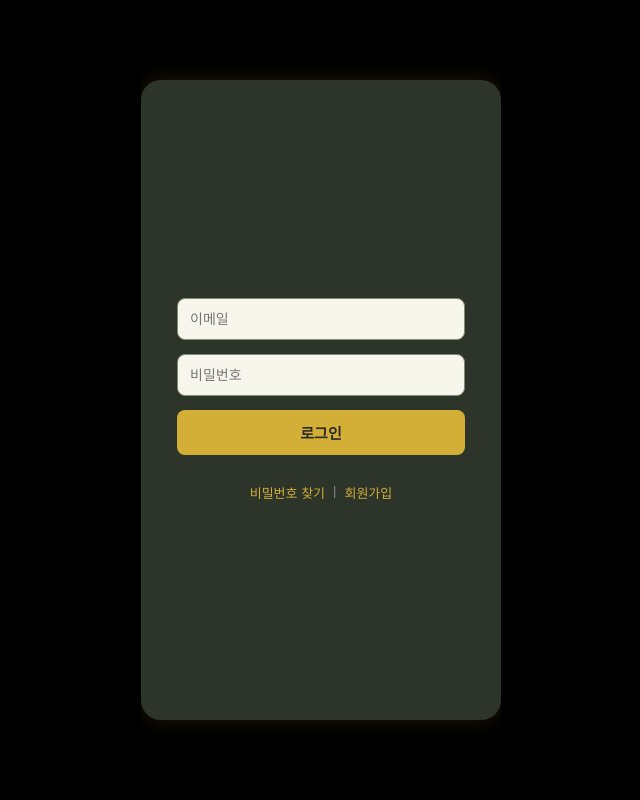
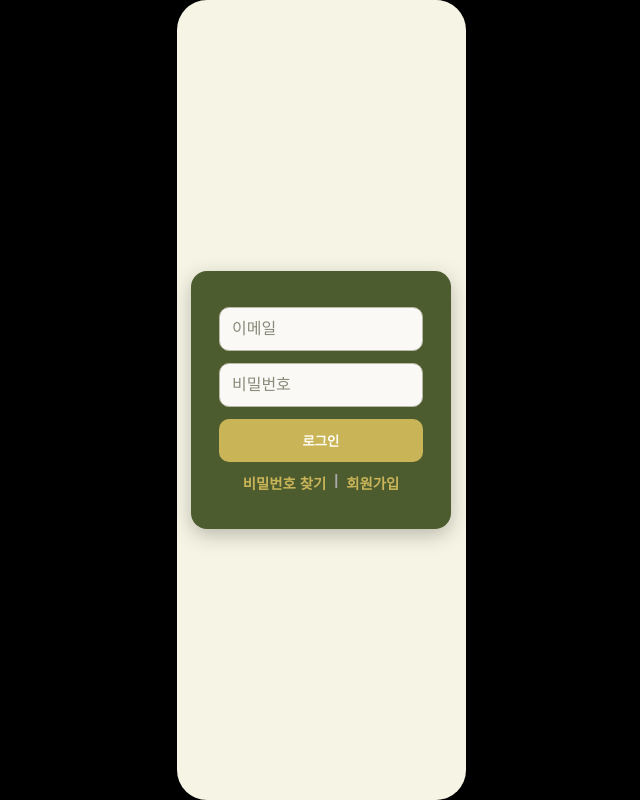
Before and after one commit to Jinhyukpark56/MiliMaps, a React (Vite) app: page / in a window 1280 px wide. Shown: the whole page, without its empty margins (319-959 px from the left). Built offline with nearby package versions, Linux system fonts and the light colour scheme.

Commit message:
[add] 디데이 기능 및 UI 개선 - 로그인/메인페이지 색상 및 구조 통일 - app-frame 적용으로 디자인 일관성 유지

```diff
--- /dev/null
+++ b/src/components/forms/DdaySettingForm.jsx
@@ -0,0 +1,50 @@
+import React, { useState } from "react";
+import "../../styles/DdaySettingForm.css";
+
+function DdaySettingForm({ onSave }) {
+  const [name, setName] = useState("");
+  const [enlistDate, setEnlistDate] = useState("");
+  const [dischargeDate, setDischargeDate] = useState("");
+
+  const handleSubmit = (e) => {
+    e.preventDefault();
+    if (!name || !enlistDate || !dischargeDate) {
+      alert("모든 항목을 입력해주세요!");
+      return;
+    }
+    onSave({ name, enlistDate, dischargeDate });
+  };
+
+  return (
+    <form className="dday-setting-form" onSubmit={handleSubmit}>
+      <input
+        type="text"
+        placeholder="이름을 입력하세요"
+        value={name}
+        onChange={(e) => setName(e.target.value)}
+      />
+
+      <div className="date-inputs">
+        <label>입대일</label>
+        <input
+          type="date"
+          value={enlistDate}
+          onChange={(e) => setEnlistDate(e.target.value)}
+        />
+
+        <label>전역일</label>
+        <input
+          type="date"
+          value={dischargeDate}
+          onChange={(e) => setDischargeDate(e.target.value)}
+        />
+      </div>
+
+      <button type="submit" className="save-btn">
+        설정 완료
+      </button>
+    </form>
+  );
+}
+
+export default DdaySettingForm;
--- a/src/components/forms/LoginForm.jsx
+++ b/src/components/forms/LoginForm.jsx
@@ -1,15 +1,6 @@
 import React, { useState } from "react";
 import { useNavigate } from "react-router-dom";
 import "../../styles/LoginForm.css";
-
-// function LoginForm({ onSignUpClick }) {
-//   const [email, setEmail] = useState("");
-//   const [password, setPassword] = useState("");
-
-//   const handleSubmit = (e) => {
-//     e.preventDefault();
-//     alert(`이메일: ${email}\n비밀번호: ${password}`);
-//   };
 
 function LoginForm() {
   const [email, setEmail] = useState("");
@@ -19,12 +10,12 @@ function LoginForm() {
   const handleSubmit = (e) => {
     e.preventDefault();
 
-    //
     if (!email.trim() || !password.trim()) {
       window.alert("이메일과 비밀번호를 입력해주세요.");
       return;
     }
-    //  백엔드 연결 전이므로 임시로 바로 메인 페이지 이동
+
+    // 백엔드 연결 전이므로 임시로 바로 메인 페이지 이동
     navigate("/main");
   };
 
@@ -33,7 +24,8 @@ function LoginForm() {
   };
 
   return (
-    <form className="login-form" onSubmit={handleSubmit}>
+    <div className="login-card">
+      <form onSubmit={handleSubmit}>
         <input
           type="email"
           placeholder="이메일"
@@ -47,6 +39,7 @@ function LoginForm() {
           onChange={(e) => setPassword(e.target.value)}
         />
         <button type="submit">로그인</button>
+      </form>
 
       <div className="login-links">
         <span className="link">비밀번호 찾기</span>
@@ -55,7 +48,7 @@ function LoginForm() {
           회원가입
         </span>
       </div>
-    </form>
+    </div>
   );
 }
 
--- a/src/main.jsx
+++ b/src/main.jsx
@@ -1,6 +1,9 @@
 import React from "react";
 import ReactDOM from "react-dom/client";
 import App from "./App";
+
+import "./styles/variables.css"; // 색상 변수
+import "./styles/global.css"; // 공통 레이아웃 스타일
 
 ReactDOM.createRoot(document.getElementById("root")).render(
   <React.StrictMode>
--- a/src/pages/LoginPage.jsx
+++ b/src/pages/LoginPage.jsx
@@ -1,5 +1,5 @@
 import React, { useState } from "react";
-import "../styles/LoginPage.css"; // 스타일 분리
+import "../styles/LoginPage.css";
 import LoginForm from "../components/forms/LoginForm";
 import SignUpForm from "../components/forms/SignUpForm";
 
--- /dev/null
+++ b/src/styles/DdaySettingForm.css
@@ -0,0 +1,51 @@
+.dday-setting-form {
+  background-color: var(--card-bg-color);
+  color: var(--text-color);
+  padding: 28px;
+  border-radius: 16px;
+  box-shadow: var(--card-shadow);
+  width: 100%;
+  max-width: 400px;
+  margin: 0 auto;
+}
+
+.date-inputs {
+  display: flex;
+  flex-direction: column;
+  gap: 10px;
+}
+
+.date-inputs label {
+  color: var(--accent-color);
+  font-weight: 600;
+  margin-bottom: 4px;
+  font-size: 0.9rem;
+}
+
+.dday-setting-form input {
+  background-color: var(--input-bg-color);
+  color: var(--input-text-color);
+  border: 1px solid var(--input-border-color);
+  border-radius: 10px;
+  padding: 10px;
+  font-size: 1rem;
+}
+
+.dday-setting-form input::placeholder {
+  color: var(--placeholder-color);
+}
+
+.dday-setting-form button {
+  background-color: var(--accent-color);
+  color: var(--text-color);
+  border: none;
+  border-radius: 10px;
+  padding: 12px;
+  font-weight: 700;
+  margin-top: 15px;
+  cursor: pointer;
+}
+
+.dday-setting-form button:hover {
+  background-color: var(--accent-hover);
+}
--- a/src/styles/LoginForm.css
+++ b/src/styles/LoginForm.css
@@ -1,71 +1,74 @@
-.login-form {
-  width: 80%;
+/* ===== 로그인 카드 ===== */
+.login-card {
+  background-color: var(--card-bg-color); /* 국방색 */
+  color: var(--text-color);
   display: flex;
   flex-direction: column;
   align-items: center;
-  gap: 14px;
+  justify-content: center;
+  padding: 36px 28px;
+  border-radius: 16px;
+  box-shadow: var(--card-shadow);
+  width: 90%;
+  max-width: 380px;
+  margin: 0 auto;
+  text-align: center;
 }
 
-/* 입력 필드 */
-.login-form input {
+/* ===== 입력 폼 ===== */
+.login-card form {
+  display: flex;
+  flex-direction: column;
   width: 100%;
-  padding: 12px;
-  border-radius: 8px;
-  border: 1px solid #808b74; /* 연한 국방색 테두리 */
-  background-color: #f7f6ed; /* 베이지 톤 */
-  font-size: 14px;
-  color: #333;
-  transition: 0.2s;
+  gap: 12px;
 }
 
-.login-form input:focus {
-  outline: none;
-  border-color: #bca45b; /* 골드 톤 포커스 */
-  background-color: #fff;
+/* ===== 입력 필드 ===== */
+.login-card input {
+  background-color: var(--input-bg-color);
+  color: var(--input-text-color);
+  border: 1px solid var(--input-border-color);
+  border-radius: 10px;
+  padding: 12px;
+  font-size: 1rem;
+  width: 100%;
 }
 
-/* 로그인 버튼 - 골드 스타일 */
-.login-form button {
-  width: 100%;
-  padding: 12px;
-  background-color: #d4af37; /* 메인 골드 */
-  border: none;
-  border-radius: 8px;
-  color: #2b2b2b; /* 어두운 텍스트로 대비 */
-  font-weight: bold;
-  font-size: 15px;
-  cursor: pointer;
-  transition:
-    background 0.3s,
-    transform 0.1s,
-    box-shadow 0.2s;
+.login-card input::placeholder {
+  color: var(--placeholder-color);
 }
 
-.login-form button:hover {
-  background-color: #c19e32; /* 살짝 어두운 골드 */
-  transform: scale(1.03);
-  box-shadow: 0 0 10px rgba(212, 175, 55, 0.4);
+/* ===== 버튼 ===== */
+.login-card button {
+  background-color: var(--accent-color);
+  color: var(--text-color);
+  border: none;
+  border-radius: 10px;
+  padding: 12px;
+  font-weight: 700;
+  cursor: pointer;
+  width: 100%;
+  transition:
+    background-color 0.3s ease,
+    transform 0.1s ease;
 }
 
-/* 비밀번호 찾기 / 회원가입 링크 */
+.login-card button:hover {
+  background-color: var(--accent-hover);
+  transform: scale(1.02);
+}
+
+/* ===== 하단 링크 ===== */
 .login-links {
-  margin-top: 14px;
-  font-size: 13px;
-  color: #d4af37; /* 골드 포인트 */
+  margin-top: 10px;
   display: flex;
   justify-content: center;
-  gap: 8px;
+  font-size: 0.9rem;
+  color: var(--accent-color);
+  font-weight: 600;
 }
 
-.link {
-  cursor: pointer;
-  transition: color 0.2s;
+.login-links .divider {
+  margin: 0 8px;
+  color: #aaa;
 }
-
-.link:hover {
-  color: #fff;
-}
-
-.divider {
-  color: #888;
-}
--- a/src/styles/LoginPage.css
+++ b/src/styles/LoginPage.css
@@ -1,20 +1,20 @@
+/* ===== 페이지 전체 ===== */
 .app-frame {
+  background-color: var(--background-color); /* 메인페이지와 같은 베이지색 */
   display: flex;
   justify-content: center;
   align-items: center;
-  background-color: #000; /* 전체 배경 검정 */
   height: 100vh;
-  width: 100%;
+  margin: 0;
+  font-family: "Noto Sans KR", sans-serif;
 }
 
-/* 중앙 카드 형태 */
+/* ===== 폼 wrapper ===== */
 .form-wrapper {
-  width: 360px;
-  height: 640px;
-  background-color: #2d352a; /* 어두운 국방색 */
-  border-radius: 20px;
-  box-shadow: 0 0 20px rgba(212, 175, 55, 0.15); /* 골드빛 그림자 */
+  background: none; /* ✅ 배경 제거 */
+  box-shadow: none; /* ✅ 그림자 제거 */
   display: flex;
   justify-content: center;
   align-items: center;
+  width: 100%;
 }
--- /dev/null
+++ b/src/styles/Mainpage.css
@@ -0,0 +1,49 @@
+/* ===== 앱 프레임 ===== */
+.app-frame {
+  background-color: var(--background-color);
+  width: 100%;
+  min-height: 100vh;
+  display: flex;
+  justify-content: center;
+  align-items: center;
+  padding: 30px 0;
+}
+
+/* ===== 메인 컨테이너 ===== */
+.main-layout {
+  background-color: #f9f8ef; /* 로그인 페이지와 동일한 톤 */
+  border-radius: 20px;
+  width: 95%;
+  max-width: 420px;
+  min-height: 90vh;
+  padding: 24px;
+  display: flex;
+  flex-direction: column;
+  align-items: center;
+}
+
+/* ===== 상단 D-Day 카드 섹션 ===== */
+.top-section {
+  width: 100%;
+  margin-bottom: 25px;
+}
+
+/* ===== 중간 섹션 (오늘의 식단 등) ===== */
+.middle-section {
+  width: 100%;
+  background-color: var(--card-bg-color);
+  border-radius: 16px;
+  padding: 16px;
+  color: var(--text-color);
+  margin-bottom: 20px;
+}
+
+/* ===== 하단 섹션 (메뉴바) ===== */
+.bottom-section {
+  width: 100%;
+  background-color: var(--card-bg-color);
+  border-radius: 16px;
+  padding: 12px;
+  text-align: center;
+  color: var(--text-color);
+}
--- a/src/styles/variables.css
+++ b/src/styles/variables.css
@@ -1,7 +1,24 @@
 :root {
-  --primary-color: #536349;
-  --accent-color: #d4af37;
-  --bg-color: #f5f5dc;
-  --text-color: #333;
-  --light-text-color: #fff;
+  /* === 전체 테마 === */
+  --background-color: #f6f5e5; /* 베이지 톤 배경 */
+  --card-bg-color: #4d5c2f; /* 국방색 카드 */
+  --text-color: #fffdf5; /* 카드 내부 텍스트 */
+  --sub-text-color: #2c2c2c; /* 일반 텍스트 (입력칸 등) */
+
+  /* === 포인트 컬러 === */
+  --accent-color: #c9b458; /* 버튼/포인트 골드 */
+  --accent-hover: #d6b93f;
+
+  /* === 입력 필드 === */
+  --input-bg-color: #faf9f5; /* 입력창 배경 (연한 베이지) */
+  --input-text-color: #2c2c2c;
+  --placeholder-color: #8a8a7a;
+  --input-border-color: #b8b8a5; /* 테두리 색 */
+
+  /* === 그림자 === */
+  --card-shadow: 0 6px 20px rgba(0, 0, 0, 0.25);
+
+  /* === 게이지 (디데이용) === */
+  --progress-bg: #dcd9c7;
+  --progress-fill: #c9b458;
 }
```
Also changed, not shown: src/components/forms/DdayCounter.jsx (+84 -0 lines), src/pages/Mainpage.jsx (+49 -5 lines), src/styles/DdayCounter.css (added, +68 -0 lines), 1 other file (tests, documents, lock files or other folders). Lines whose indentation alone changed are shown as unchanged.
